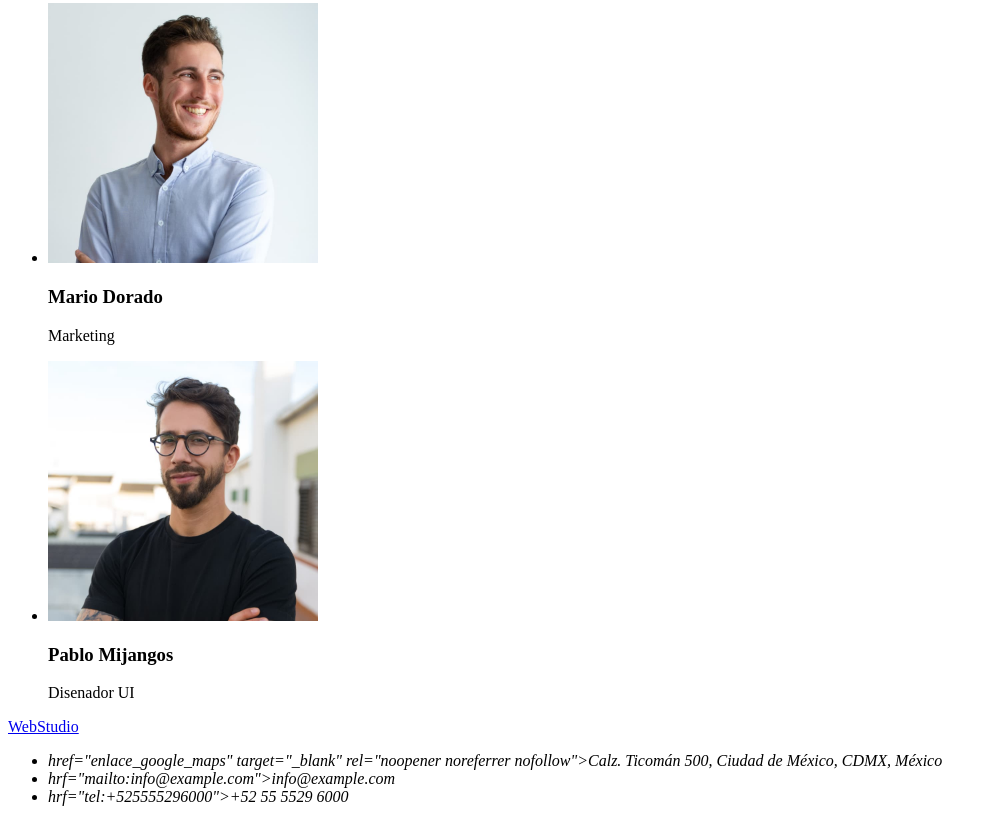
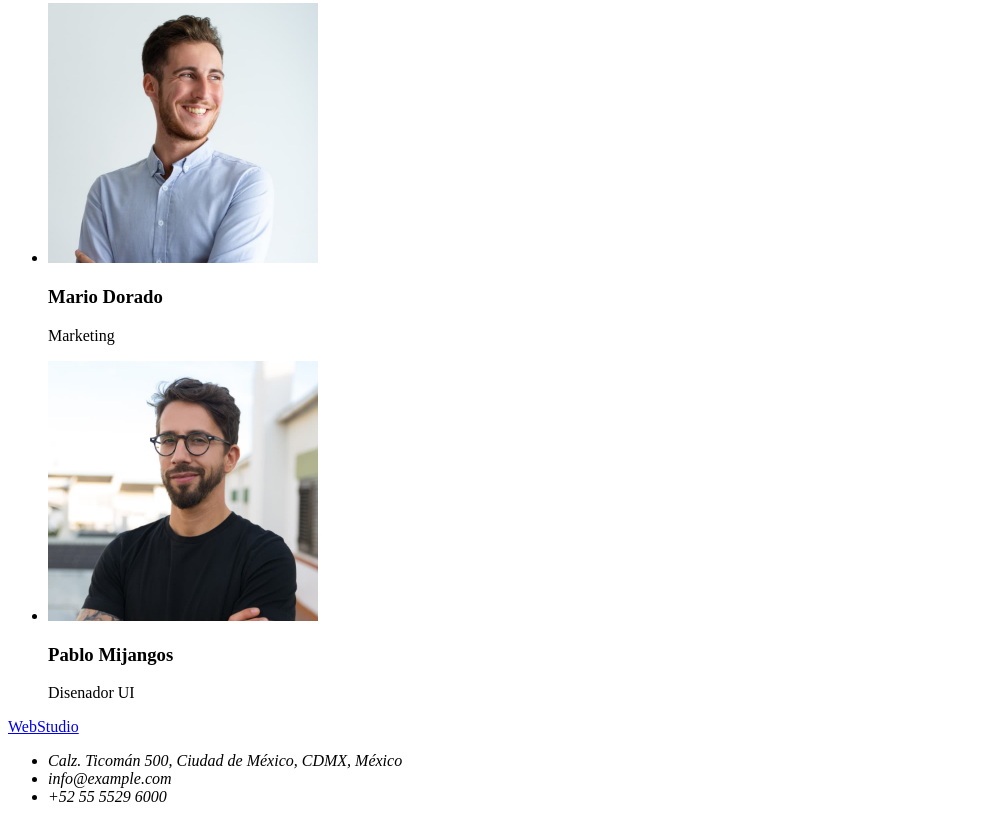
Before and after one commit to LeiderIP/goit-markup-hw-01, a plain HTML site: page index.html in a window 1280 px wide. Shown: the part 2372-3194 px from the top of the page, without its empty margins (0-997 px from the left). Drawn offline with Linux system fonts and the light colour scheme.

Commit message:
Correccion links en el footer

```diff
--- a/index.html
+++ b/index.html
@@ -130,12 +130,12 @@
       <a href="#">WebStudio</a>
       <address>
         <ul>
-          <li>
+          <li
             href="enlace_google_maps" target="_blank" rel="noopener noreferrer nofollow">Calz.
             Ticomán 500, Ciudad de México, CDMX, México
           </li>
-          <li>hrf="mailto:info@example.com">info@example.com</li>
-          <li>hrf="tel:+525555296000">+52 55 5529 6000</li>
+          <li href="mailto:info@example.com">info@example.com</li>
+          <li href="tel:+525555296000">+52 55 5529 6000</li>
         </ul>
       </address>
     </footer>
```
